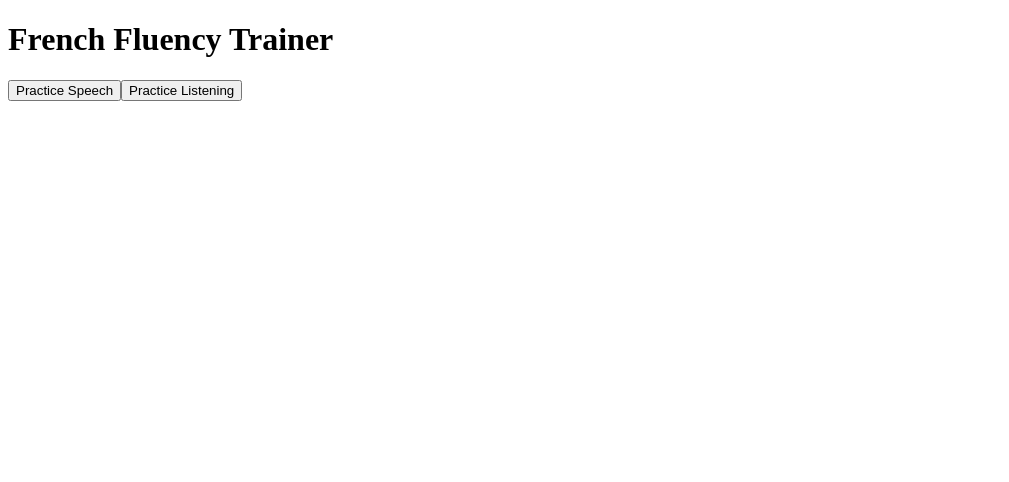
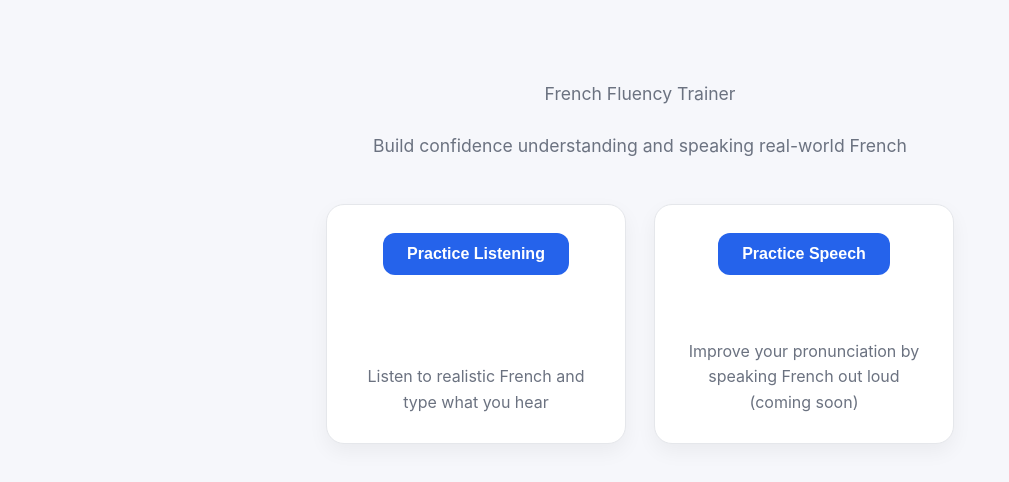
Before and after one commit to MatthewJev/French-fluency-trainer, a plain HTML site: page index.html in a window 1280 px wide. Shown: the whole page, without its empty margins (0-1009 px from the left). Drawn offline with Linux system fonts and the light colour scheme.

Commit message:
style home screen

```diff
--- a/home.js
+++ b/home.js
@@ -5,13 +5,38 @@ import {setSelectedMode} from "./app.js"
 export function buildHomePageUI(){
 let div = document.createElement("div")
 
+let header = document.createElement("p")
+let subtitle = document.createElement("p")
+
+let modeCards = document.createElement("div")
+
+let listenCard = document.createElement("div")
+let speakingCard = document.createElement("div")
+let listenDiscrptn = document.createElement("p")
+let speakDiscrptn = document.createElement("p")
+
 let speechBtn = document.createElement("button")
 let listenBtn = document.createElement("button")
 
+listenCard.append(listenBtn,listenDiscrptn)
+speakingCard.append(speechBtn,speakDiscrptn)
+
+modeCards.append(listenCard,speakingCard)
+
+div.className = "home-screen"
+modeCards.className = "mode-container"
+listenCard.className = "mode-card"
+speakingCard.className = "mode-card"
+speechBtn.className = "primary-button"
+listenBtn.className = "primary-button"
 
 
+header.textContent = "French Fluency Trainer"
+subtitle.textContent = "Build confidence understanding and speaking real-world French"
 speechBtn.textContent = "Practice Speech"
 listenBtn.textContent = "Practice Listening"
+listenDiscrptn.textContent = "Listen to realistic French and type what you hear"
+speakDiscrptn.textContent = "Improve your pronunciation by speaking French out loud (coming soon)"
 
 speechBtn.addEventListener("click", function(){
 setSelectedMode("speech")
@@ -23,7 +48,7 @@ listenBtn.addEventListener("click", function(){
 
 })
 
-div.append(speechBtn,listenBtn)
+div.append(header, subtitle, modeCards)
 
 return div
 
--- a/index.html
+++ b/index.html
@@ -8,9 +8,6 @@
 </head>
 
 <body>
-    <header>
-        <h1>French Fluency Trainer</h1>
-    </header>
 
     <main id="app"></main>
 
--- a/style.css
+++ b/style.css
@@ -0,0 +1,111 @@
+* {
+  margin: 0;
+  padding: 0;
+  box-sizing: border-box;}
+/* ---------- Global ---------- */
+
+body {
+  margin: 0;
+  font-family: Inter, system-ui, sans-serif;
+  background-color: #f6f7fb;
+  color: #1f2937;
+}
+
+/* ---------- Home Screen ---------- */
+
+.home-screen {
+  min-height: 100vh;
+
+  display: flex;
+  flex-direction: column;
+  align-items: center;
+
+  padding-top: 80px;
+  gap: 24px;
+}
+
+.home-screen h1 {
+  margin: 0;
+
+  font-size: 2.5rem;
+  font-weight: 700;
+}
+
+.home-screen > p {
+  margin: 0;
+
+  max-width: 600px;
+
+  font-size: 1.1rem;
+  font-weight: 400;
+  line-height: 1.6;
+  text-align: center;
+  color: #6b7280;
+}
+
+/* ---------- Cards ---------- */
+
+.mode-container {
+  display: flex;
+  flex-direction: row;
+  gap: 28px;
+  margin-top: 20px;
+}
+
+.mode-card {
+  width: 300px;
+  min-height: 240px;
+
+  padding: 28px;
+
+  background: white;
+  border: 1px solid #e5e7eb;
+  border-radius: 18px;
+
+  display: flex;
+  flex-direction: column;
+  align-items: center;
+  justify-content: space-between;
+
+  text-align: center;
+
+  box-shadow: 0 8px 20px rgba(0, 0, 0, 0.05);
+}
+
+.mode-card h2 {
+  margin: 0;
+
+  font-size: 1.4rem;
+  font-weight: 600;
+}
+
+.mode-card p {
+  margin: 0;
+
+  font-size: 1rem;
+  line-height: 1.6;
+  color: #6b7280;
+}
+
+/* ---------- Buttons ---------- */
+
+.mode-card button {
+  padding: 12px 24px;
+
+  border: none;
+  border-radius: 12px;
+
+  background: #2563eb;
+  color: white;
+
+  font-size: 1rem;
+  font-weight: 600;
+
+  cursor: pointer;
+
+  transition: 0.2s ease;
+}
+
+.mode-card button:hover {
+  background: #1d4ed8;
+}
```
